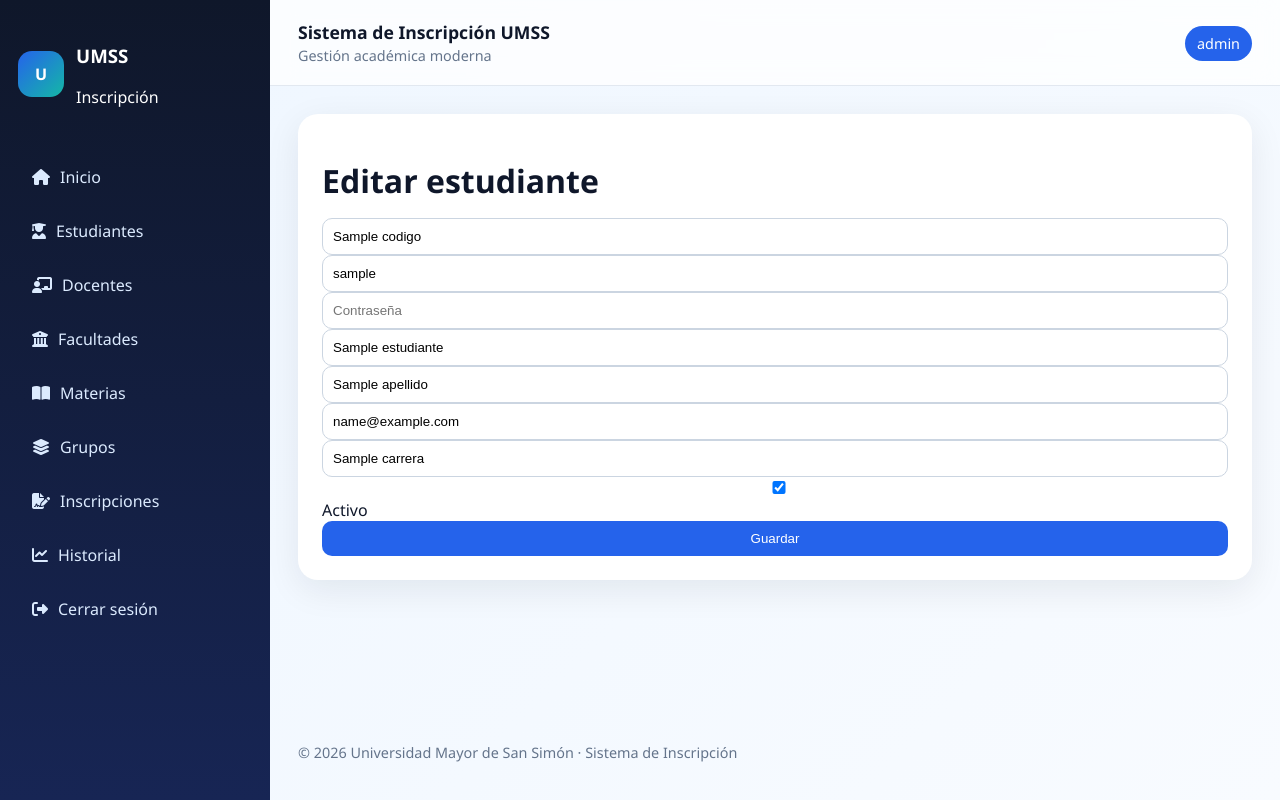
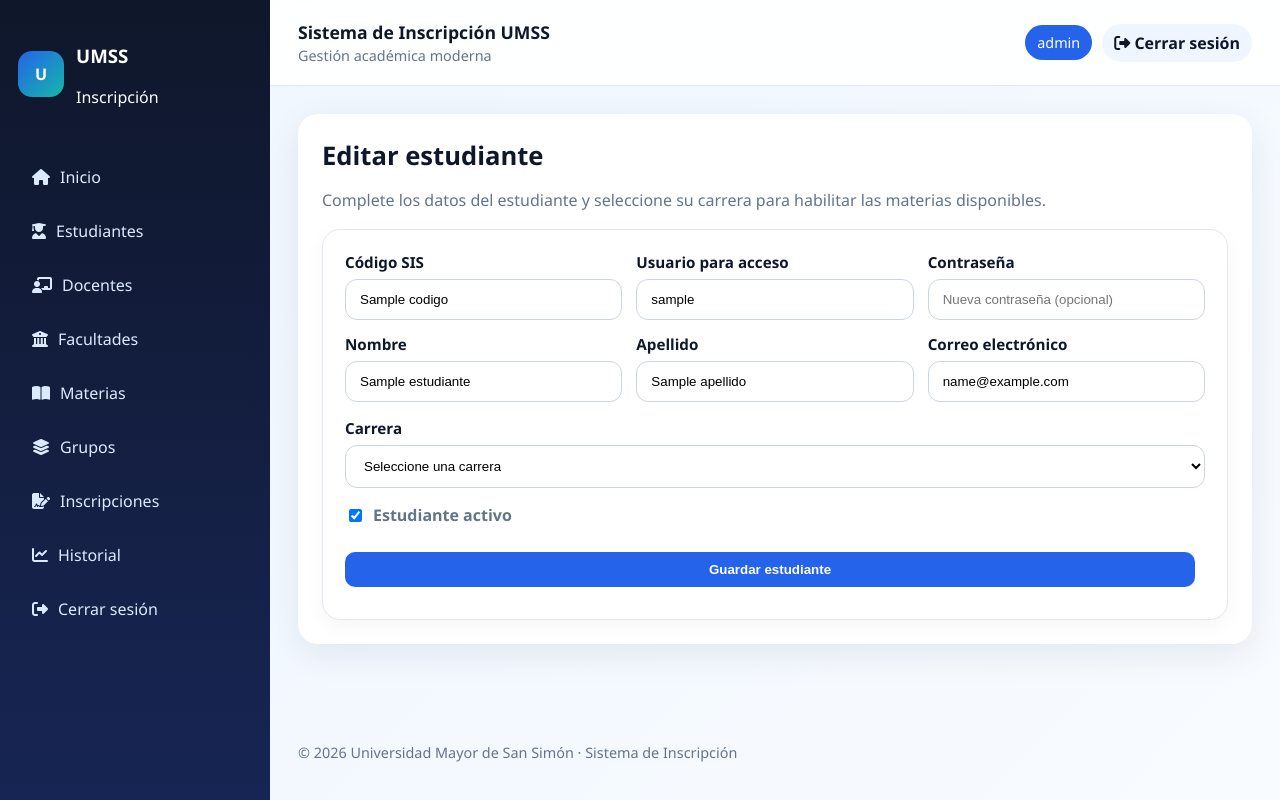
Before and after one commit to Guilder23/sis-inscripcion, a Django app: template templates/estudiantes/estudiante_form.html in a window 1280 px wide. Run offline with Django 5.2, Linux system fonts and the light colour scheme; a user stored in the database is signed in; the template is opened without the code that fills it: most values are stand-ins (such as "Sample title", 1, 10 or a date in 2020).

Commit message:
Ahora es fijo el nabvar

```diff
--- a/static/css/base.css
+++ b/static/css/base.css
@@ -13,6 +13,7 @@
   font-family: 'Segoe UI', Arial, sans-serif;
   background: linear-gradient(135deg, #eef6ff 0%, #f8fbff 100%);
   color: var(--text);
+  overflow-x: hidden;
 }
 .app-shell {
   display: flex;
@@ -38,6 +39,9 @@
   background: linear-gradient(180deg, var(--secondary), #172554);
   color: white;
   padding: 24px 18px;
+  position: sticky;
+  top: 0;
+  height: 100vh;
 }
 .sidebar-brand { display: flex; align-items: center; gap: 12px; margin-bottom: 30px; }
 .brand-icon { width: 46px; height: 46px; border-radius: 14px; display: grid; place-items: center; background: linear-gradient(135deg, var(--primary), var(--accent)); font-weight: 700; }
@@ -45,16 +49,41 @@
 .nav-item { color: #dbeafe; text-decoration: none; padding: 12px 14px; border-radius: 12px; display: flex; align-items: center; gap: 10px; }
 .nav-item:hover, .nav-item.active { background: rgba(255,255,255,0.12); color: white; }
 .main-panel { flex: 1; display: flex; flex-direction: column; }
-.topbar { display: flex; justify-content: space-between; align-items: center; padding: 20px 28px; background: rgba(255,255,255,0.74); backdrop-filter: blur(12px); border-bottom: 1px solid #e2e8f0; }
+.topbar {
+  display: flex;
+  justify-content: space-between;
+  align-items: center;
+  padding: 20px 28px;
+  background: rgba(255,255,255,0.9);
+  backdrop-filter: blur(12px);
+  border-bottom: 1px solid #e2e8f0;
+  position: sticky;
+  top: 0;
+  z-index: 1000;
+}
 .topbar-title h2 { margin: 0; font-size: 1.1rem; }
 .topbar-title p { margin: 2px 0 0; color: var(--muted); font-size: 0.9rem; }
+.topbar-actions { display: flex; align-items: center; gap: 10px; }
 .user-pill { background: var(--primary); color: white; padding: 8px 12px; border-radius: 999px; font-size: 0.9rem; }
+.topbar-link { color: var(--secondary); text-decoration: none; padding: 8px 12px; border-radius: 999px; background: #eff6ff; font-weight: 600; }
 .content { padding: 28px; flex: 1; }
 .page, .dashboard, .login-box { background: var(--card); padding: 24px; border-radius: 20px; box-shadow: 0 10px 35px rgba(15, 23, 42, 0.08); }
-.btn { display: inline-block; margin: 10px 10px 10px 0; padding: 10px 14px; background: var(--primary); color: white; text-decoration: none; border-radius: 10px; }
+.page-header { display: flex; justify-content: space-between; align-items: center; gap: 16px; margin-bottom: 18px; flex-wrap: wrap; }
+.page-header h1 { margin: 0 0 6px; font-size: 1.6rem; }
+.page-header p, .muted-text { color: var(--muted); margin: 0; }
+.section-card { background: #fff; border: 1px solid #e2e8f0; border-radius: 18px; padding: 22px; box-shadow: 0 6px 20px rgba(15, 23, 42, 0.04); }
+.btn { display: inline-block; margin: 10px 10px 10px 0; padding: 10px 14px; background: var(--primary); color: white; text-decoration: none; border-radius: 10px; font-weight: 600; border: none; cursor: pointer; }
 .btn.secondary { background: #64748b; }
 .inline-form { display: grid; grid-template-columns: repeat(auto-fit, minmax(180px, 1fr)); gap: 10px; margin: 16px 0; }
-form input, form select, form button { width: 100%; padding: 10px; box-sizing: border-box; border-radius: 10px; border: 1px solid #cbd5e1; }
+form { display: flex; flex-direction: column; gap: 14px; }
+.stacked-form { gap: 16px; }
+.form-grid { display: grid; grid-template-columns: repeat(auto-fit, minmax(220px, 1fr)); gap: 14px; }
+.field { display: flex; flex-direction: column; gap: 7px; }
+.field span { font-weight: 600; color: var(--secondary); font-size: 0.95rem; }
+.checkbox-field { display: flex; align-items: center; gap: 8px; font-weight: 600; color: var(--muted); }
+.checkbox-field input { width: auto; }
+form input, form select, form textarea { width: 100%; padding: 12px 14px; box-sizing: border-box; border-radius: 12px; border: 1px solid #cbd5e1; background: #fff; transition: border-color .2s ease, box-shadow .2s ease; }
+form input:focus, form select:focus, form textarea:focus { outline: none; border-color: var(--primary); box-shadow: 0 0 0 3px rgba(37, 99, 235, 0.12); }
 form button { background: var(--primary); color: white; border: none; cursor: pointer; }
 table { width: 100%; border-collapse: collapse; margin-top: 12px; }
 th, td { padding: 12px; border-bottom: 1px solid #e5e7eb; }
--- a/templates/componentes/navbar.html
+++ b/templates/componentes/navbar.html
@@ -7,6 +7,7 @@
     <div class="topbar-actions">
         {% if user.is_authenticated %}
             <span class="user-pill">{{ user.username }}</span>
+            <a class="topbar-link" href="{% url 'logout' %}"><i class="fa-solid fa-right-from-bracket"></i> Cerrar sesión</a>
         {% endif %}
     </div>
 </header>
--- a/templates/estudiantes/estudiante_form.html
+++ b/templates/estudiantes/estudiante_form.html
@@ -3,18 +3,62 @@
 {% block content %}
 <link rel="stylesheet" href="{% static 'css/estudiantes.css' %}">
 <div class="page">
+    <div class="page-header">
+        <div>
             <h1>{% if estudiante %}Editar estudiante{% else %}Nuevo estudiante{% endif %}</h1>
-    <form method="post">
+            <p>Complete los datos del estudiante y seleccione su carrera para habilitar las materias disponibles.</p>
+        </div>
+    </div>
+
+    <div class="section-card">
+        <form method="post" class="stacked-form">
             {% csrf_token %}
+            <div class="form-grid">
+                <label class="field">
+                    <span>Código SIS</span>
                     <input type="text" name="codigo" value="{{ estudiante.codigo|default_if_none:'' }}" placeholder="Código SIS" required>
+                </label>
+                <label class="field">
+                    <span>Usuario para acceso</span>
                     <input type="text" name="usuario" value="{{ estudiante.user.username|default_if_none:'' }}" placeholder="Usuario para acceso" required>
-        <input type="password" name="password" placeholder="Contraseña" {% if not estudiante %}required{% endif %}>
+                </label>
+                <label class="field">
+                    <span>Contraseña</span>
+                    <input type="password" name="password" placeholder="{% if estudiante %}Nueva contraseña (opcional){% else %}Contraseña{% endif %}" {% if not estudiante %}required{% endif %}>
+                </label>
+                <label class="field">
+                    <span>Nombre</span>
                     <input type="text" name="nombre" value="{{ estudiante.nombre|default_if_none:'' }}" placeholder="Nombre" required>
+                </label>
+                <label class="field">
+                    <span>Apellido</span>
                     <input type="text" name="apellido" value="{{ estudiante.apellido|default_if_none:'' }}" placeholder="Apellido" required>
+                </label>
+                <label class="field">
+                    <span>Correo electrónico</span>
                     <input type="email" name="email" value="{{ estudiante.email|default_if_none:'' }}" placeholder="Correo" required>
-        <input type="text" name="carrera" value="{{ estudiante.carrera|default_if_none:'' }}" placeholder="Carrera" required>
-        <label><input type="checkbox" name="activo" {% if estudiante and estudiante.activo %}checked{% endif %}> Activo</label>
-        <button type="submit">Guardar</button>
+                </label>
+            </div>
+
+            <label class="field">
+                <span>Carrera</span>
+                <select name="carrera" required>
+                    <option value="">Seleccione una carrera</option>
+                    {% for facultad in facultades %}
+                    <option value="{{ facultad.nombre }}" {% if estudiante and estudiante.carrera == facultad.nombre %}selected{% endif %}>{{ facultad.nombre }}</option>
+                    {% empty %}
+                    <option value="" disabled>No hay carreras registradas</option>
+                    {% endfor %}
+                </select>
+            </label>
+
+            <label class="checkbox-field">
+                <input type="checkbox" name="activo" {% if estudiante and estudiante.activo %}checked{% endif %}>
+                <span>Estudiante activo</span>
+            </label>
+
+            <button type="submit" class="btn">Guardar estudiante</button>
         </form>
     </div>
+</div>
 {% endblock %}
--- a/templates/inscripciones/inscripciones.html
+++ b/templates/inscripciones/inscripciones.html
@@ -52,7 +52,9 @@
                     <span class="badge">Semestre {{ materia.semestre }}</span>
                 </div>
                 <div class="materia-meta">
+                    {% if user.is_staff %}
                     <span><i class="fa-solid fa-building-columns"></i> {{ materia.facultad.nombre }}</span>
+                    {% endif %}
                     <span><i class="fa-solid fa-book-open"></i> {{ materia.creditos }} cr.</span>
                 </div>
                 <div class="grupos-list">
@@ -79,7 +81,7 @@
                 </div>
             </article>
             {% empty %}
-            <p>No hay materias registradas.</p>
+            <p>No hay materias disponibles para tu carrera en este momento.</p>
             {% endfor %}
         </div>
     </div>
```
Also changed, not shown: apps/estudiantes/views.py (+5 -2 lines), apps/inscripciones/views.py (+11 -2 lines), templates/inscripciones/inscripcion_form.html (+17 -3 lines). Lines whose indentation alone changed are shown as unchanged.
